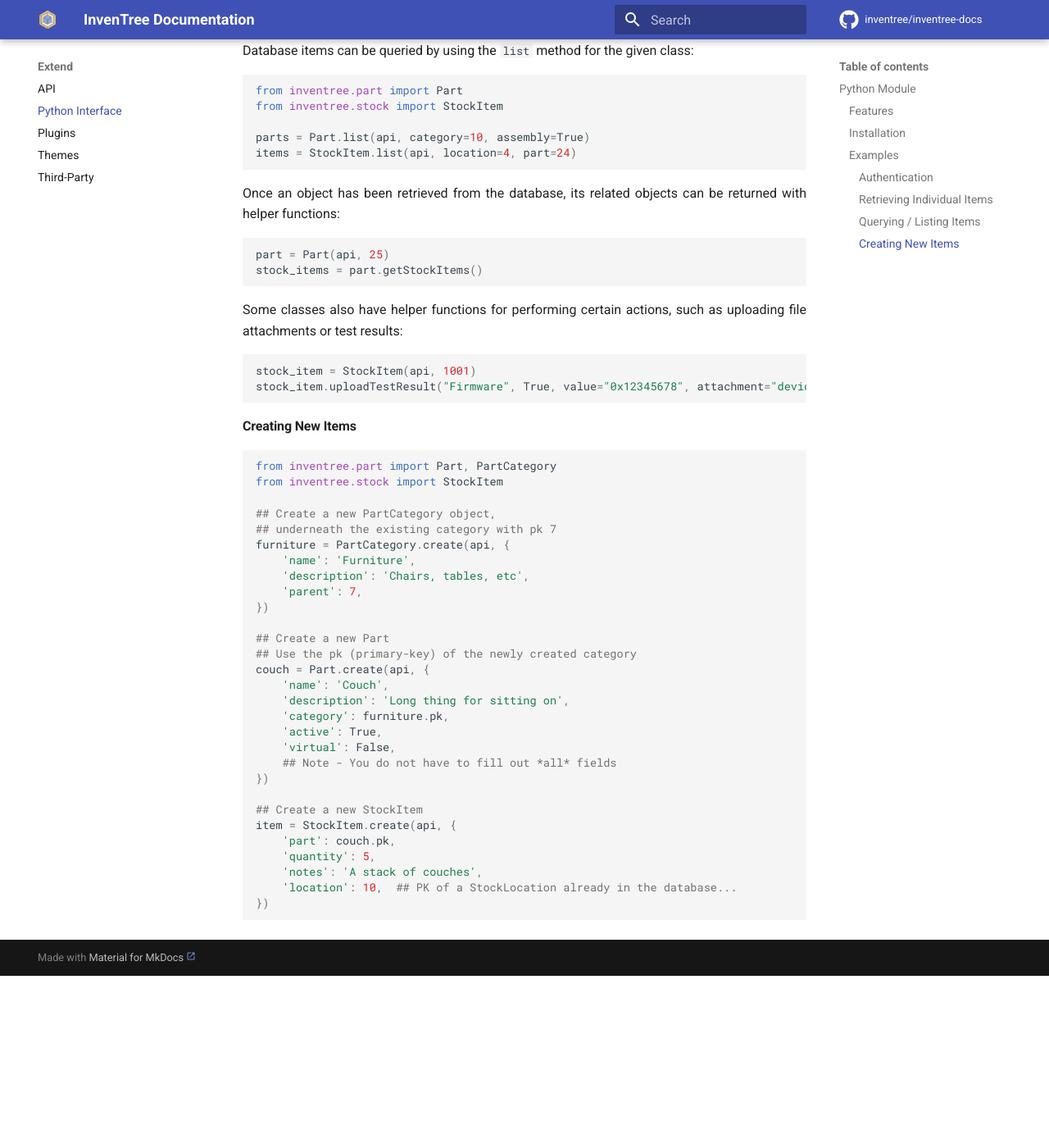
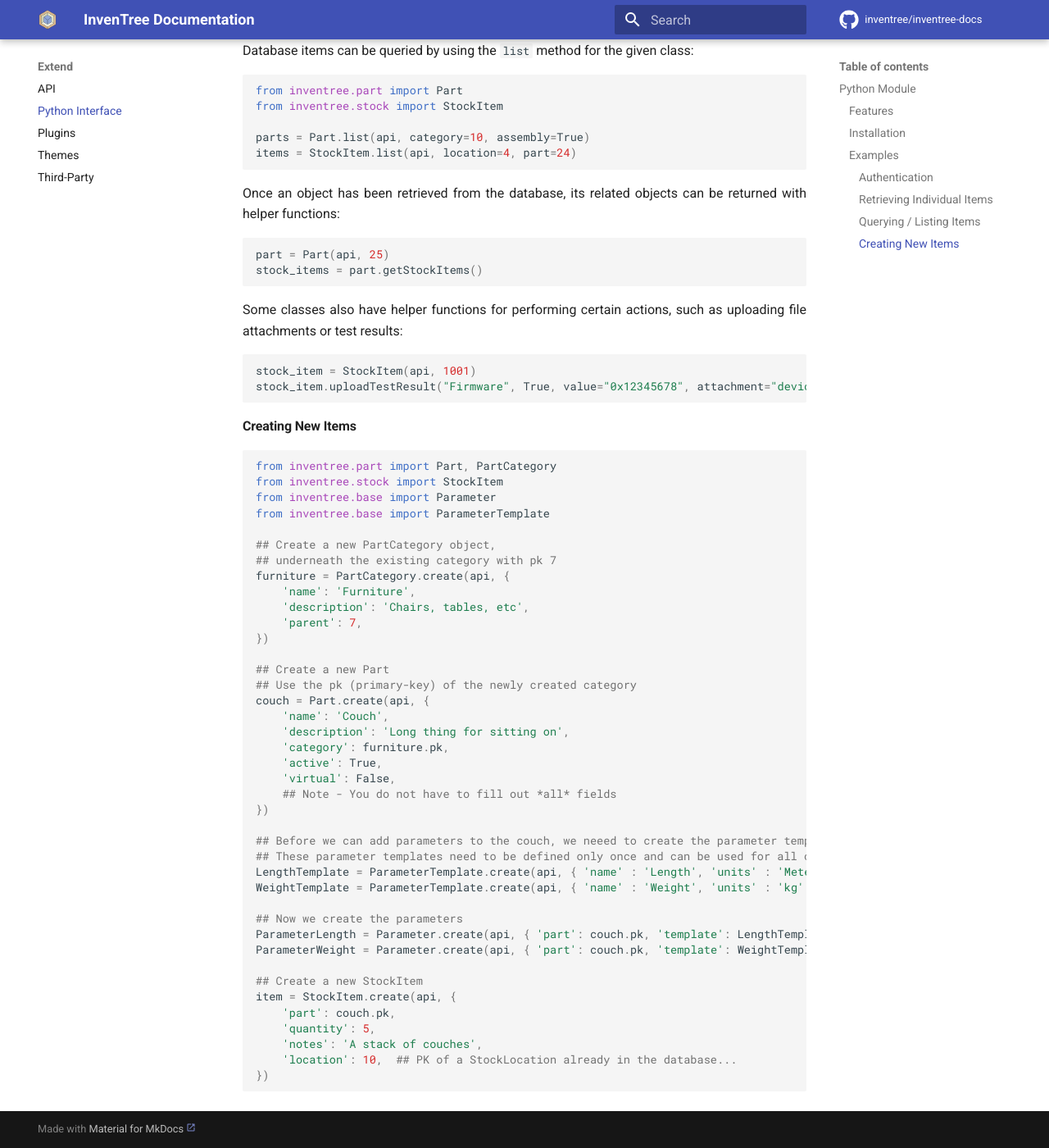
Before and after one commit to inventree/inventree-docs, an MkDocs documentation site: the page built from docs/extend/python.md, in a window 1280 px wide and 1400 px high, scrolled down 1371 px. Shown: the whole window at 82% size. Built offline with MkDocs 1.6.1 and Material for MkDocs 9.7.7, drawn with Linux system fonts in a browser that asks for light colours; a script that is not in the unit is left out; comment, search, counter and statistics services are not loaded; before the commit the page ends 2561 px from its top, so only the background shows below that.

Commit message:
Update python.md
Added example for adding parameter templates and parameters

````diff
--- a/docs/extend/python.md
+++ b/docs/extend/python.md
@@ -88,6 +88,8 @@ stock_item.uploadTestResult("Firmware", True, value="0x12345678", attachment="de
 ```python
 from inventree.part import Part, PartCategory
 from inventree.stock import StockItem
+from inventree.base import Parameter
+from inventree.base import ParameterTemplate
 
 ## Create a new PartCategory object,
 ## underneath the existing category with pk 7
@@ -108,6 +110,15 @@ couch = Part.create(api, {
     ## Note - You do not have to fill out *all* fields
 })
 
+## Before we can add parameters to the couch, we neeed to create the parameter templates
+## These parameter templates need to be defined only once and can be used for all other parts.
+LengthTemplate = ParameterTemplate.create(api, { 'name' : 'Length', 'units' : 'Meters' })
+WeightTemplate = ParameterTemplate.create(api, { 'name' : 'Weight', 'units' : 'kg' })
+
+## Now we create the parameters
+ParameterLength = Parameter.create(api, { 'part': couch.pk, 'template': LengthTemplate.pk, 'data' : 2 })
+ParameterWeight = Parameter.create(api, { 'part': couch.pk, 'template': WeightTemplate.pk, 'data' : 60 })
+
 ## Create a new StockItem
 item = StockItem.create(api, {
     'part': couch.pk,
````
